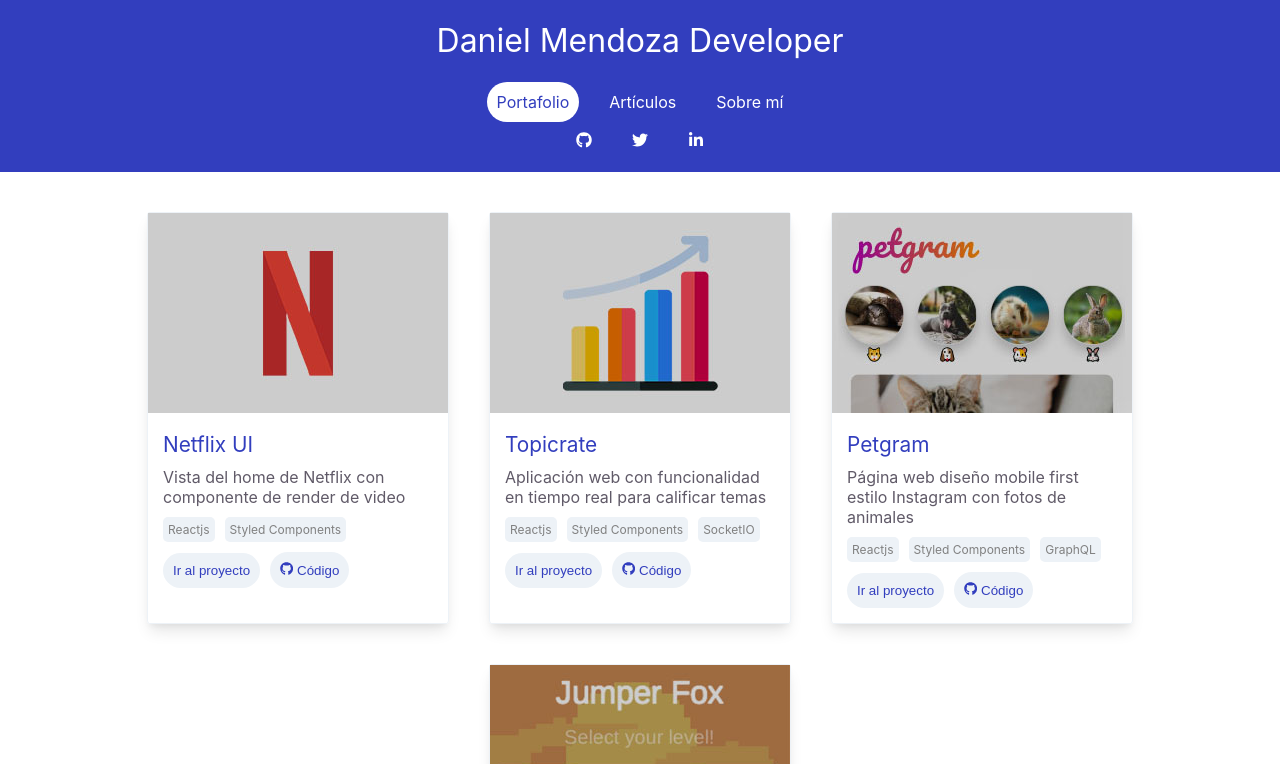
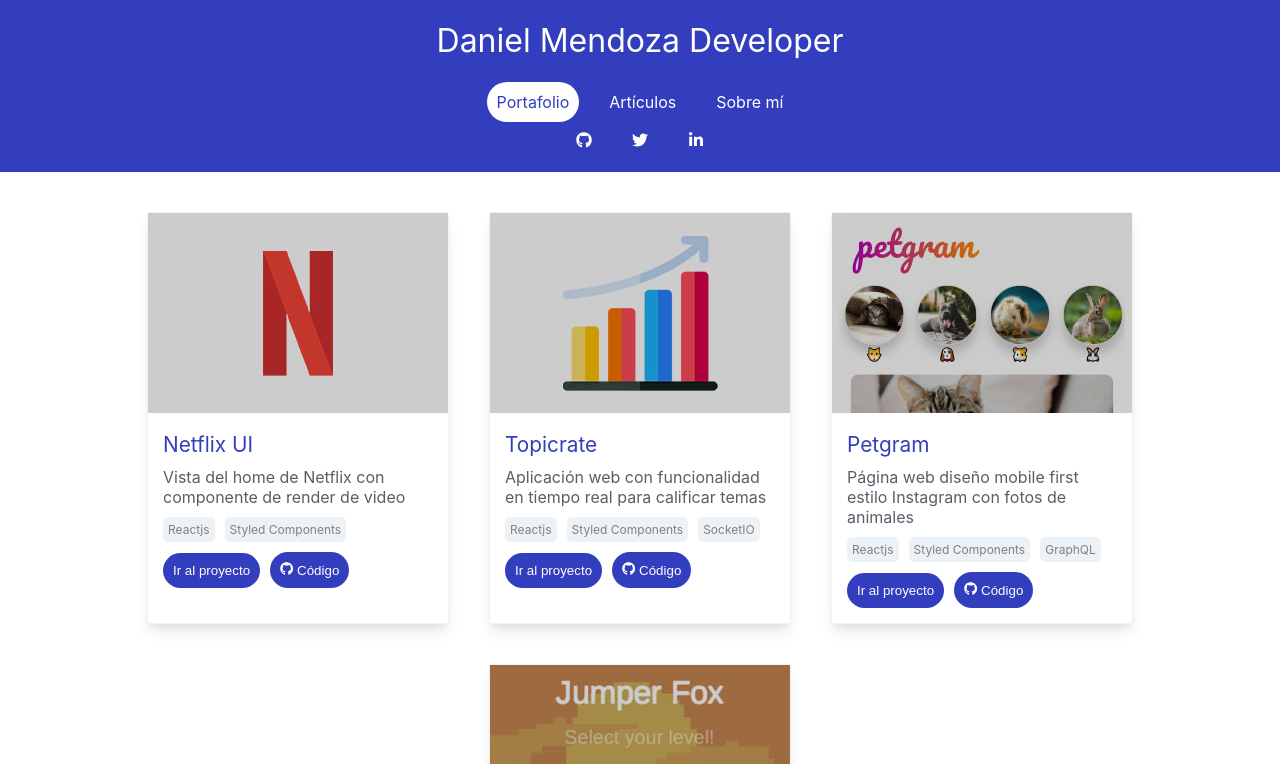
Before and after one commit to Danieruone/my-portfolio, a React (Create React App) app: page /portfolio in a window 1280 px wide. Shown: the top 764 px of the page. Built offline with nearby package versions, Linux system fonts and the light colour scheme.

Commit message:
card project colors and article hover

```diff
--- a/src/components/Article/styles.js
+++ b/src/components/Article/styles.js
@@ -11,6 +11,7 @@ export const Anchor = styled.a`
   border-radius: 10px;
   box-shadow: 0px 0px 3px 0px #c3acac;
   margin-top: 20px;
+  transition: all 0.1s ease;
 
   & img {
     margin-right: 30px;
@@ -41,6 +42,10 @@ export const Anchor = styled.a`
     height: 1px;
   }
 
+  &:hover {
+    border-right: 5px solid #323ebe;
+  }
+
   @media (max-width: 600px) {
     width: 90%;
     & img {
--- a/src/components/CardProject/styles.js
+++ b/src/components/CardProject/styles.js
@@ -55,13 +55,13 @@ export const ButtonContainer = styled.div`
 `;
 
 export const Button = styled.button`
-  background-color: #edf2f7;
+  background-color: #323ebe;
   border: none;
   border-radius: 50px;
   padding: 10px;
-  color: #323ebe;
+  color: white;
   &:hover {
-    background-color: #323ebe;
+    background-color: #6770c6;
     color: white;
     cursor: pointer;
   }
```
